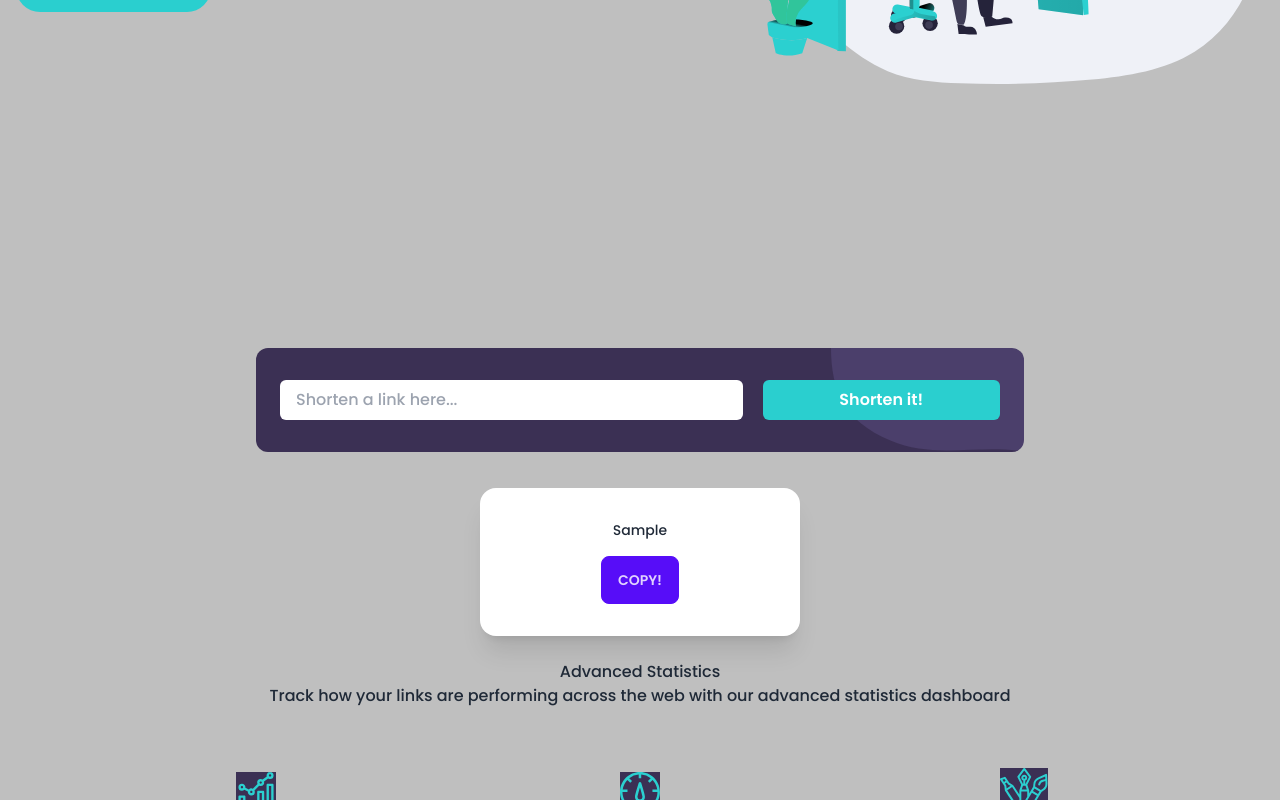
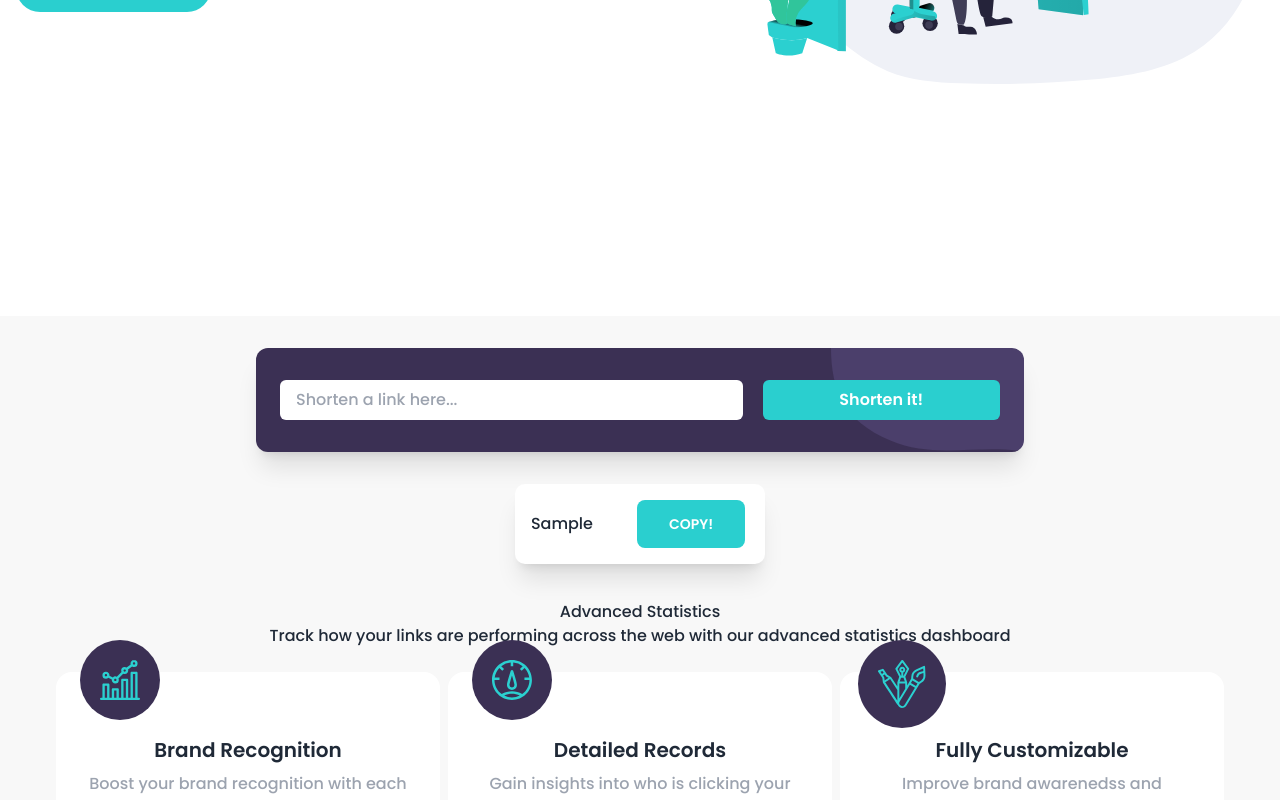
Before and after one commit to Misaponce/url-shortening, a Next.js app: page / in a window 1280 px wide. Both pictures are taken after typing "Sample" into the empty fields and a click on the button "Shorten it!". Shown: the part 548-1348 px from the top of the page. Built offline with nearby package versions, Linux system fonts and the light colour scheme; no server answers.

Commit message:
links style and statistics cards modified

```diff
--- a/app/globals.css
+++ b/app/globals.css
@@ -8,6 +8,7 @@
   /* Primary */
 
   --Cyan: hsl(180, 66%, 49%);
+  --Grayish-Cyan: hsl(180, 66%, 68%);
   --Dark-Violet: hsl(257, 27%, 26%);
 
   /* Secondary */
@@ -16,7 +17,7 @@
 
   /* Neutral */
 
-  --Gray: hsl(0, 0%, 75%);
+  --Gray: #F8F8F8;
   --Grayish-Violet: hsl(257, 7%, 63%);
   --Very-Dark-Blue: hsl(255, 11%, 22%);
   --Very-Dark-Violet: hsl(260, 8%, 14%);
@@ -42,6 +43,10 @@ html {
   background-color: var(--Dark-Violet);
 }
 
+.hero {
+  background-color: #fff;
+}
+
 .custom-form {
   background-color: var(--Dark-Violet);
   background-image: var(--bg-shorten-mobile);
@@ -50,8 +55,13 @@ html {
   background-position: right;
 }
 
-.shorten-btn, .boost-btn, .hero-btn {
+.shorten-btn, .boost-btn, .hero-btn, .copy-btn {
   background-color: var(--Cyan);
+  transition: all 0.3s ease-in-out;
+}
+
+.shorten-btn:hover, .boost-btn:hover, .hero-btn:hover, .copy-btn:hover {
+  background-color: var(--Grayish-Cyan);
 }
 
 .card-logo-container {
--- a/components/CustomCard.jsx
+++ b/components/CustomCard.jsx
@@ -4,15 +4,15 @@ import Image from 'next/image';
 
 const CustomCard = ({ logo, title, description}) => {
   return (
-    <div className="card w-96">
-      <figure className="px-10 pt-10">
-        <div className='card-logo-container'>
+    <div className="card w-96 bg-white mb-10 gap-5 sm:m-1 relative">
+      <figure className="px-10 absolute top-0 left-1/2 sm:left-1/4 transform -translate-x-1/2 sm:-translate-x-3/4 sm:ms-2 z-10 -mt-8">
+        <div className='card-logo-container rounded-full p-5'>
           <Image src={logo} alt={`${logo}-logo`} />
         </div>
       </figure>
-      <div className="card-body items-center text-center">
+      <div className="card-body items-center text-center mt-8">
         <h2 className="card-title">{title}</h2>
-        <p>{description}</p>
+        <p className='text-gray-400'>{description}</p>
       </div>
     </div>
   )
--- a/components/CustomForm.jsx
+++ b/components/CustomForm.jsx
@@ -46,7 +46,7 @@ const CustomForm = () => {
   return (
     <div className='flex flex-col justify-center items-center'>
       {/* Form */}
-      <form onSubmit={handleFormSubmit} className='custom-form flex flex-col justify-center m-8 p-4 sm:py-6 gap-4 sm:gap-1 rounded-[12px] sm:flex-row sm:w-3/5'>
+      <form onSubmit={handleFormSubmit} className='custom-form flex flex-col justify-center m-8 p-4 sm:py-6 gap-4 sm:gap-1 rounded-[12px] sm:flex-row sm:w-3/5 shadow-xl'>
           <input
               type='text'
               value={inputURL}
@@ -58,15 +58,19 @@ const CustomForm = () => {
       </form>
       {/* Shorten links */}
       <div>
-        <ul className='join join-vertical'>
+        <div className='join join-vertical'>
           {linkList.map((item, index) => (
-            <li key={index} className='join-item m-1'>
-              <div className="card w-80 sm:min-w-80 bg-base-100 shadow-xl overflow-hidden">
-                <div className="card-body items-center text-center">
-                  <p className="text-sm truncate">{item.longLink}</p>
-                  <p className="text-base">{item.shortLink}</p>
-                  <div className="card-actions">
-                    <button className="btn btn-primary"
+            <div key={index} className='join-item mb-4'>
+              <div className="w-80 sm:w-full py-2 bg-base-100 shadow-xl rounded-[10px] overflow-hidden">
+                <div className="items-center sm:flex">
+                  {/* Links */}
+                  <div className='border-b-2 sm:border-b-0 rounded-none p-3 sm:py-1 sm:px-2 sm:mx-2 gap-2'>
+                    <p className="text-base truncate">{item.longLink}</p>
+                  </div>
+                  {/* Button */}
+                  <div className="sm:flex sm:items-center p-3 sm:py-1 sm:px-2 sm:mx-2 gap-2">
+                    <p className="text-base mb-3 sm:mb-0 link link-accent">{item.shortLink}</p>
+                    <button className="btn btn-primary copy-btn text-white border-none w-full sm:w-auto sm:m-1 sm:px-8"
                       onClick={handleCopy}
                     >
                       {buttonText}
@@ -74,9 +78,9 @@ const CustomForm = () => {
                   </div>
                 </div>
               </div>
-            </li>
+            </div>
           ))}
-        </ul>
+        </div>
       </div>
     </div>
   )
--- a/pages/Hero.jsx
+++ b/pages/Hero.jsx
@@ -1,7 +1,6 @@
 import Image from 'next/image'
 import React from 'react'
 import HeroImg from '../assets/images/illustration-working.svg';
-import { CustomForm } from '@/components';
 
 const Hero = () => {
   return (
```
